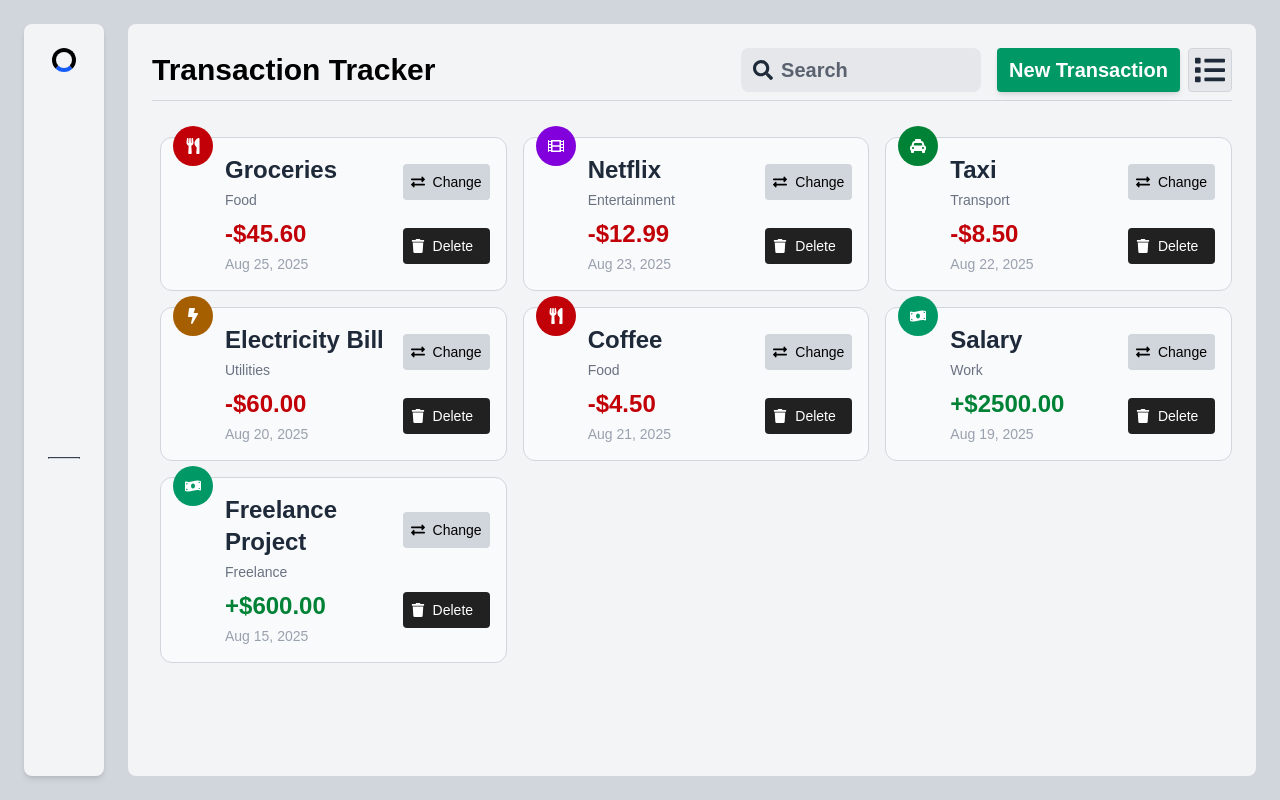
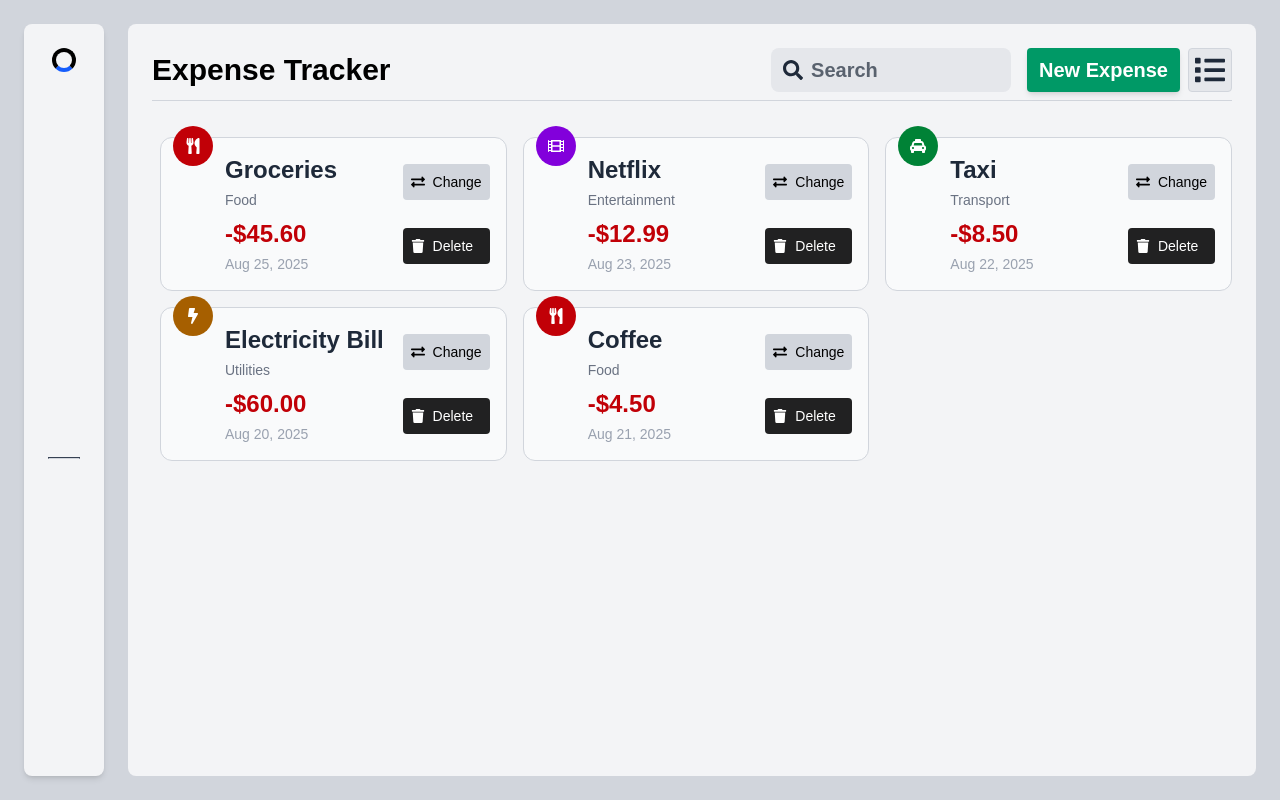
Before and after one commit to JerryTanjaka/Personnal-Finance-Tracker-Frontend, a React (Vite) app: page /expense in a window 1280 px wide. Built offline with nearby package versions, Linux system fonts and the light colour scheme; some icons are missing; a web font is replaced by a local one.

Commit message:
fix: filter Income transactions properly

```diff
--- a/src/components/Transaction/Expense.tsx
+++ b/src/components/Transaction/Expense.tsx
@@ -1,7 +1,7 @@
 import { useState } from "react";
 import { FaList, FaSearch, FaThLarge } from "react-icons/fa";
 import TransactionCard from "./TransactionCard";
-import type{ Transaction } from "./Types";
+import type { Transaction } from "./Types";
 
 export default function Expense() {
   const [view, setView] = useState<"grid" | "list">(
@@ -24,29 +24,24 @@ export default function Expense() {
     { id: 3, name: "Taxi", amount: 8.5, date: "2025-08-22", type: "expense", category: "Transport" },
     { id: 4, name: "Electricity Bill", amount: 60.0, date: "2025-08-20", type: "expense", category: "Utilities" },
     { id: 5, name: "Coffee", amount: 4.5, date: "2025-08-21", type: "expense", category: "Food" },
-    { id: 6, name: "Salary", amount: 2500, date: "2025-08-19", type: "income", source: "Work" },
-    { id: 7, name: "Freelance Project", amount: 600, date: "2025-08-15", type: "income", source: "Freelance" },
   ]);
 
   const handleAddTransaction = (e: React.FormEvent<HTMLFormElement>) => {
     e.preventDefault();
     const form = e.currentTarget;
     const formData = new FormData(form);
-    const type = formData.get("type") as "income" | "expense";
     const name = formData.get("name") as string;
     const amount = parseFloat(formData.get("amount") as string);
     const date = formData.get("date") as string;
-    const category = type === "expense" ? (formData.get("category") as string) : undefined;
-    const source = type === "income" ? (formData.get("source") as string) : undefined;
+    const category = formData.get("category") as string;
 
     const newTransaction: Transaction = {
       id: transactions.length + 1,
       name,
       amount,
       date,
-      type,
+      type: "expense",
       category,
-      source,
     };
 
     setTransactions([newTransaction, ...transactions]);
@@ -59,7 +54,7 @@ export default function Expense() {
       <div className="flex min-h-full w-full max-w-7xl flex-col rounded-2xl p-6">
         {/* Header */}
         <div className="flex flex-col border-b border-gray-300 pb-2 md:flex-row md:items-center md:justify-between text-3xl font-bold">
-          <h1 className="text-3xl font-bold">Transaction Tracker</h1>
+          <h1 className="text-3xl font-bold">Expense Tracker</h1>
 
           <div className="flex flex-col items-start space-y-2 md:flex-row md:items-center md:space-y-0 md:space-x-4">
             {/* Search */}
@@ -78,7 +73,7 @@ export default function Expense() {
                 onClick={openModal}
                 className="h-11 rounded bg-emerald-600 px-3 py-1 text-xl text-white shadow-md transition hover:bg-emerald-500 active:scale-95"
               >
-                New Transaction
+                New Expense
               </button>
               <button
                 onClick={toggleView}
@@ -90,7 +85,7 @@ export default function Expense() {
           </div>
         </div>
 
-        {/* Liste des transactions */}
+        {/* Liste des dépenses */}
         <div
           className={`mt-6 w-full overflow-y-auto pt-3 pl-2 ${
             view === "grid"
@@ -109,17 +104,12 @@ export default function Expense() {
       {isModalOpen && (
         <div className="fixed inset-0 z-50 flex items-center justify-center bg-black/50">
           <div className="w-full max-w-md rounded-xl bg-white p-6 shadow-lg">
-            <h2 className="text-2xl font-bold">Add New Transaction</h2>
+            <h2 className="text-2xl font-bold">Add New Expense</h2>
             <form className="flex flex-col space-y-4" onSubmit={handleAddTransaction}>
               <input name="name" type="text" placeholder="Name" className="rounded border p-2" required />
               <input name="amount" type="number" placeholder="Amount" className="rounded border p-2" required />
               <input name="date" type="date" className="rounded border p-2" required />
-              <select name="type" className="rounded border p-2">
-                <option value="expense">Expense</option>
-                <option value="income">Income</option>
-              </select>
-              <input name="category" type="text" placeholder="Category (for Expense)" className="rounded border p-2" />
-              <input name="source" type="text" placeholder="Source (for Income)" className="rounded border p-2" />
+              <input name="category" type="text" placeholder="Category" className="rounded border p-2" required />
               <div className="flex justify-end space-x-2">
                 <button type="button" onClick={closeModal} className="rounded bg-gray-300 px-4 py-2">Cancel</button>
                 <button type="submit" className="rounded bg-emerald-600 px-4 py-2 text-white">Add</button>
--- a/src/components/Transaction/Income.tsx
+++ b/src/components/Transaction/Income.tsx
@@ -19,8 +19,8 @@ export default function Income() {
   const closeModal = () => setIsModalOpen(false);
 
   const [transactions, setTransactions] = useState<Transaction[]>([
-    { id: 6, name: "Salary", amount: 2500, date: "2025-08-19", type: "income", source: "Work" },
-    { id: 7, name: "Freelance Project", amount: 600, date: "2025-08-15", type: "income", source: "Freelance" },
+    { id: 1, name: "Salary", amount: 2500, date: "2025-08-19", type: "income", source: "Work" },
+    { id: 2, name: "Freelance Project", amount: 600, date: "2025-08-15", type: "income", source: "Freelance" },
   ]);
 
   const handleAddTransaction = (e: React.FormEvent<HTMLFormElement>) => {
```
